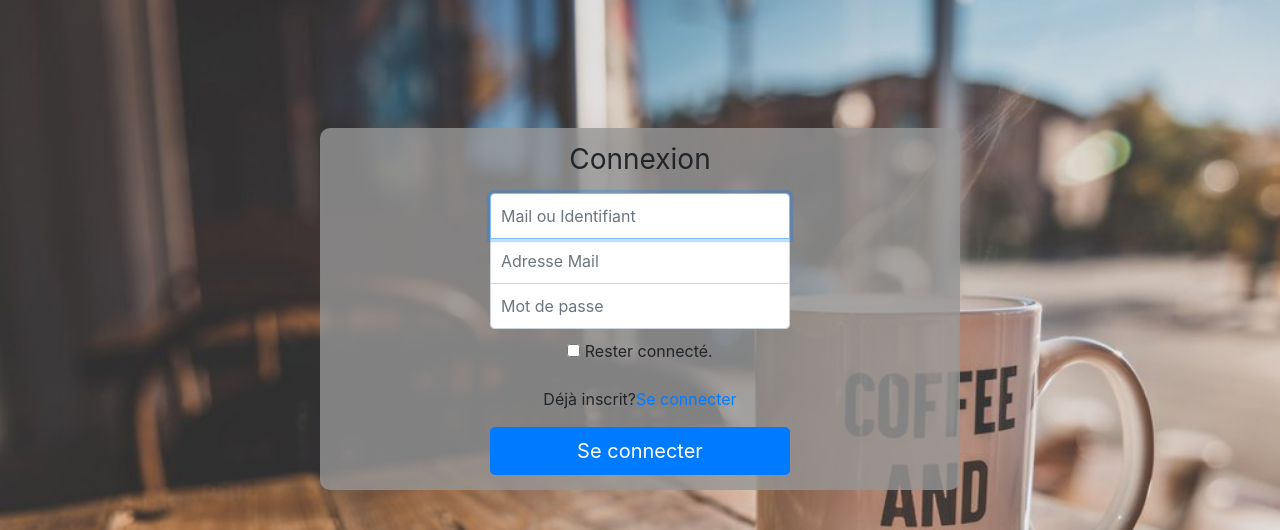
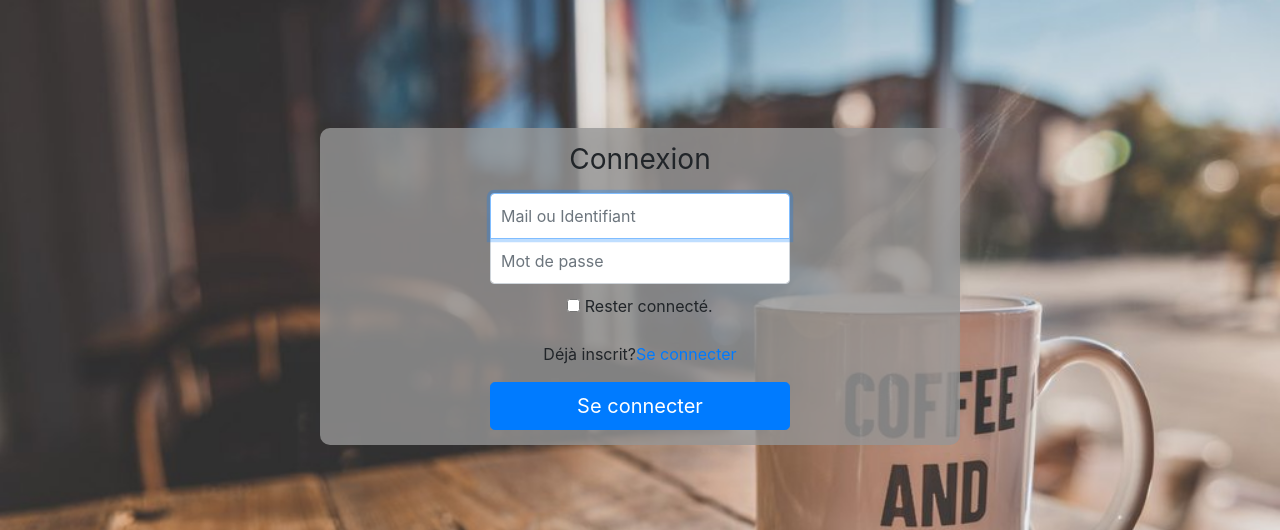
Before and after one commit to Pareom/ProjetWebDev, a PHP site: page / in a window 1280 px wide. Shown: the top 530 px of the page. Run offline with PHP 8.4, Linux system fonts and the light colour scheme.

Commit message:
Merge origin/master
Conflicts:
	.gitignore

```diff
--- a/index.php
+++ b/index.php
@@ -14,18 +14,34 @@ and open the template in the editor.
         <title>Acceuil</title>
     </head>
     <body class="bg-img text-center">
+        <?php
+            $identifiant = $email = $motdepasse = "";
+
+            if ($_SERVER["REQUEST_METHOD"] == "POST") {
+              $identifiant = test_input($_POST["inputIdentifiant"]);
+              $email = test_input($_POST["inputEmail"]);
+              $motdepasse = test_input($_POST["inputPassword"]);
+            }
+
+            function test_input($data) {
+              $data = trim($data);
+              $data = stripslashes($data);
+              $data = htmlspecialchars($data);
+              return $data;
+            }
+        ?>
         <div class="zone_co">
-            <form class="form-signin" onsubmit="return compte.php">
+            <form class="form-signin" onsubmit="return true" method="post" action="<?php echo htmlspecialchars($_SERVER["PHP_SELF"]);?>">
                 <h1 class="h3 mb-3 font-weight-normal" id="titre">Connexion</h1>
 
                 <label for="inputIdentifiant" class="sr-only">Identifiant</label>
-                <input type="id" id="inputIdentifiant" class="form-control" placeholder="Mail ou Identifiant" required autofocus>
+                <input type="id" name="inputIdentifiant" id="inputIdentifiant" class="form-control" placeholder="Mail ou Identifiant" required autofocus>
                 <div>
                 <label for="inputMail" class="sr-only">Adresse Mail</label>
-                <input type="email" id="inputEmail" class="form-control" placeholder="Adresse Mail" required autofocus>
+                <input type="email" name="inputEmail" id="inputEmail" class="form-control" placeholder="Adresse Mail">
                 </div>
                 <label for="inputPassword" class="sr-only">Mot de passe</label>
-                <input type="password" id="inputPassword" class="form-control" placeholder="Mot de passe" required>
+                <input type="password" name="inputPassword" id="inputPassword" class="form-control" placeholder="Mot de passe" required>
 
                 <div class="checkbox mb-3">
                     <label>
@@ -35,6 +51,11 @@ and open the template in the editor.
                 <p id="Switch">Déjà inscrit?<a href="#" onclick="Switch_Connection()">Se connecter</a></p>
                 <button class="btn btn-lg btn-primary btn-block" type="submit">Se connecter</button>
             </form>
+            <?php
+                echo $identifiant;
+                echo $email;
+                echo $motdepasse;
+            ?>
         </div>
         <script src="https://code.jquery.com/jquery-3.3.1.slim.min.js" integrity="sha384-q8i/X+965DzO0rT7abK41JStQIAqVgRVzpbzo5smXKp4YfRvH+8abtTE1Pi6jizo" crossorigin="anonymous"></script>
         <script src="https://cdnjs.cloudflare.com/ajax/libs/popper.js/1.14.3/umd/popper.min.js" integrity="sha384-ZMP7rVo3mIykV+2+9J3UJ46jBk0WLaUAdn689aCwoqbBJiSnjAK/l8WvCWPIPm49" crossorigin="anonymous"></script>
--- a/style.css
+++ b/style.css
@@ -55,7 +55,9 @@ Pour changer les petites spécificiés
     background-color: rgba(150,150,150,0.8);
     border-radius: 10px;
 }
-
+#inputEmail{
+    display: none;
+}
 
 /*----------------------------Compte-----------------------------------*/
 
```
